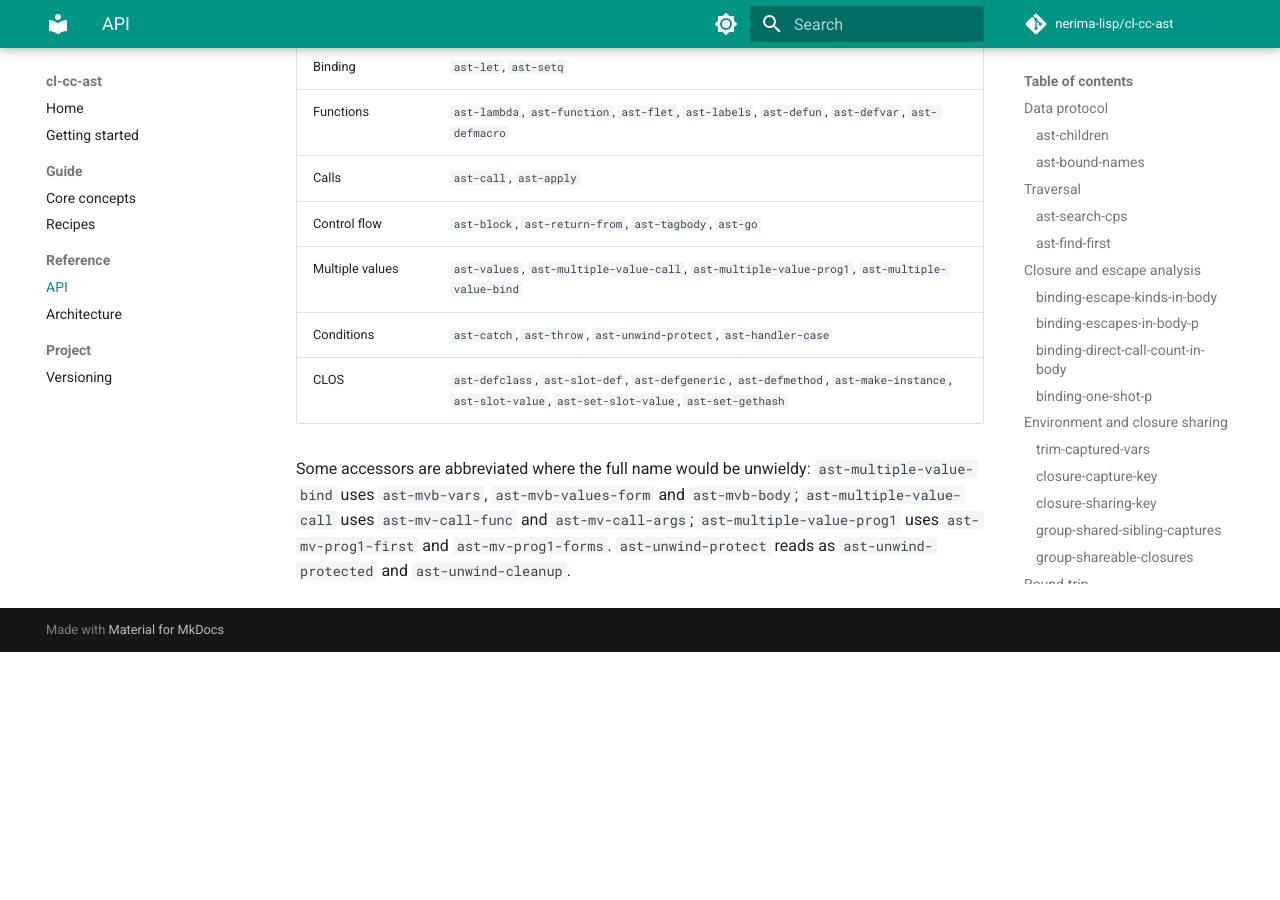
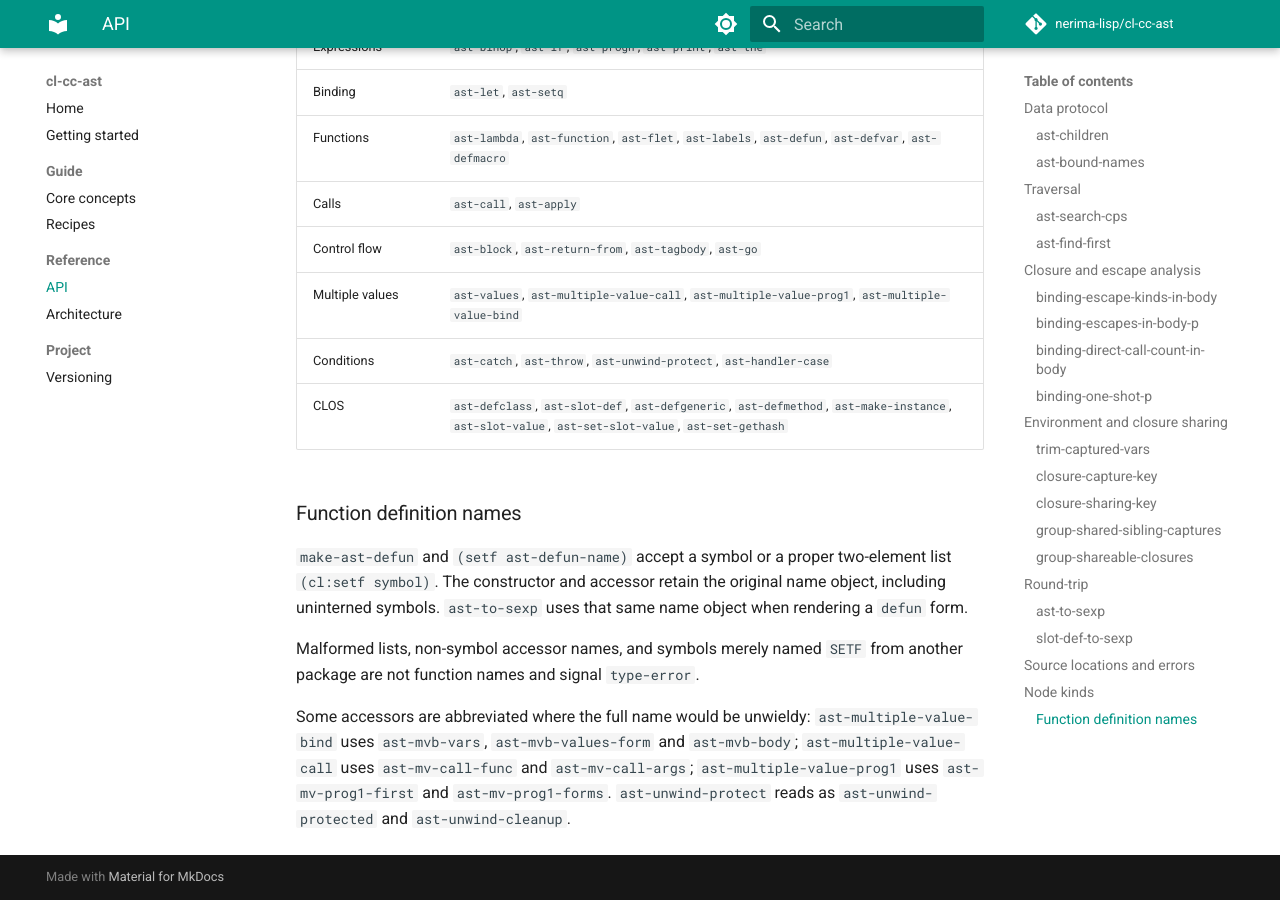
Before and after one commit to nerima-lisp/cl-cc-ast, an MkDocs documentation site: the page built from docs/src/reference/api.md, in a window 1280 px wide and 900 px high, scrolled down 4870 px. Built offline with MkDocs 1.6.1 and Material for MkDocs 9.7.7, drawn with Linux system fonts in a browser that asks for light colours; comment, search, counter and statistics services are not loaded; before the commit the page ends 5522 px from its top, so only the background shows below that; some of the changed text lies outside the part shown.

Commit message:
fix(ast): preserve valid SETF function names

````diff
--- a/docs/src/reference/api.md
+++ b/docs/src/reference/api.md
@@ -22,13 +22,14 @@ is the single source of truth for AST shape.
 ### `ast-bound-names`
 
 ```lisp
-(ast-bound-names node) => list of symbols
+(ast-bound-names node) => list of binding names
 ```
 
-The variable names `node` newly binds. Meaningful for `ast-let`, `ast-lambda`,
-`ast-defun`, `ast-local-fns` (so `ast-flet` and `ast-labels`) and
-`ast-multiple-value-bind`; `nil` for everything else. For callables the list
-covers required, optional, rest and keyword parameters.
+The names `node` newly binds. Variable-binding forms return symbols.
+`ast-flet` and `ast-labels` return local function names, which may include
+`(cl:setf symbol)`. Meaningful for `ast-let`, `ast-lambda`, `ast-defun`,
+`ast-local-fns` and `ast-multiple-value-bind`; `nil` for everything else.
+For callables the list covers required, optional, rest and keyword parameters.
 
 ## Traversal
 
@@ -203,6 +204,16 @@ read `ast-source-file`, `ast-source-line`, `ast-source-column`,
 | Conditions | `ast-catch`, `ast-throw`, `ast-unwind-protect`, `ast-handler-case` |
 | CLOS | `ast-defclass`, `ast-slot-def`, `ast-defgeneric`, `ast-defmethod`, `ast-make-instance`, `ast-slot-value`, `ast-set-slot-value`, `ast-set-gethash` |
 
+### Function definition names
+
+`make-ast-defun` and `(setf ast-defun-name)` accept a symbol or a proper
+two-element list `(cl:setf symbol)`. The constructor and accessor retain the
+original name object, including uninterned symbols. `ast-to-sexp` uses that
+same name object when rendering a `defun` form.
+
+Malformed lists, non-symbol accessor names, and symbols merely named `SETF`
+from another package are not function names and signal `type-error`.
+
 Some accessors are abbreviated where the full name would be unwieldy:
 `ast-multiple-value-bind` uses `ast-mvb-vars`, `ast-mvb-values-form` and
 `ast-mvb-body`; `ast-multiple-value-call` uses `ast-mv-call-func` and
````
Also changed, not shown: CHANGELOG.md (added), 6 other files.
